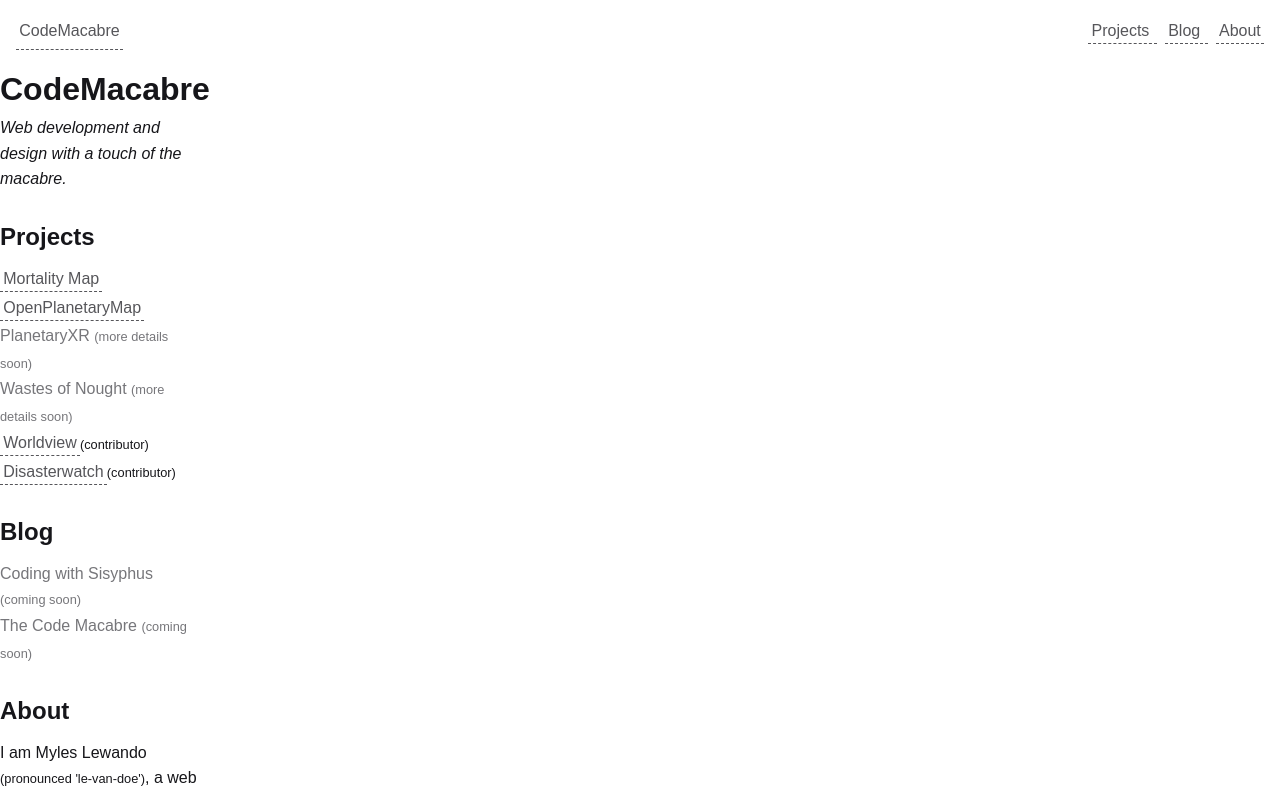
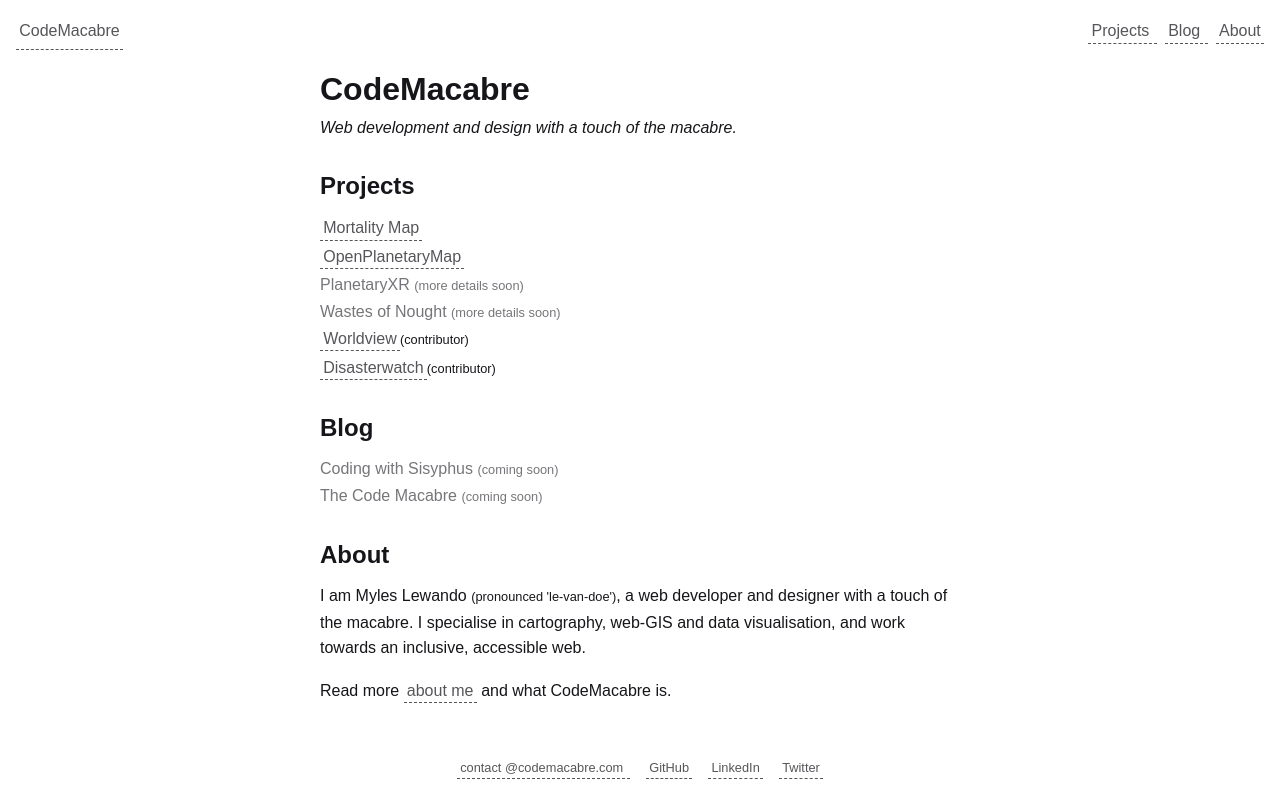
Before and after one commit to CodeMacabre/codemacabre.com, a Nuxt app: page / in a window 1280 px wide. Shown: the top 791 px of the page. Built offline with nearby package versions, Linux system fonts and the light colour scheme.

Commit message:
🐛 Move body styling to container class

```diff
--- a/assets/css/main.css
+++ b/assets/css/main.css
@@ -21,7 +21,7 @@ html {
 }
 
 /* STRUCTURE */
-body {
+.container {
   background: var(--white);
   color: var(--dark);
   display: grid;
```
